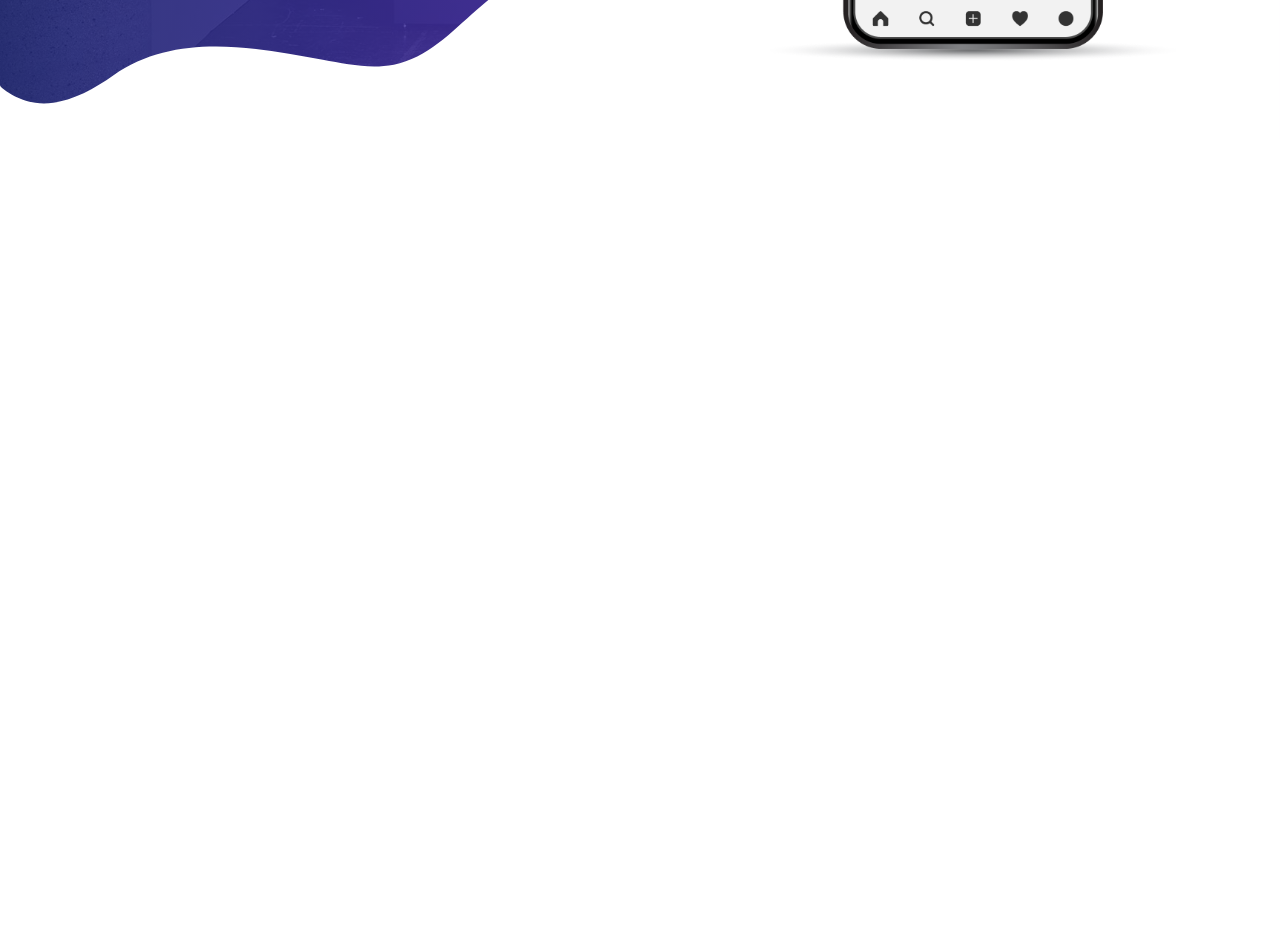
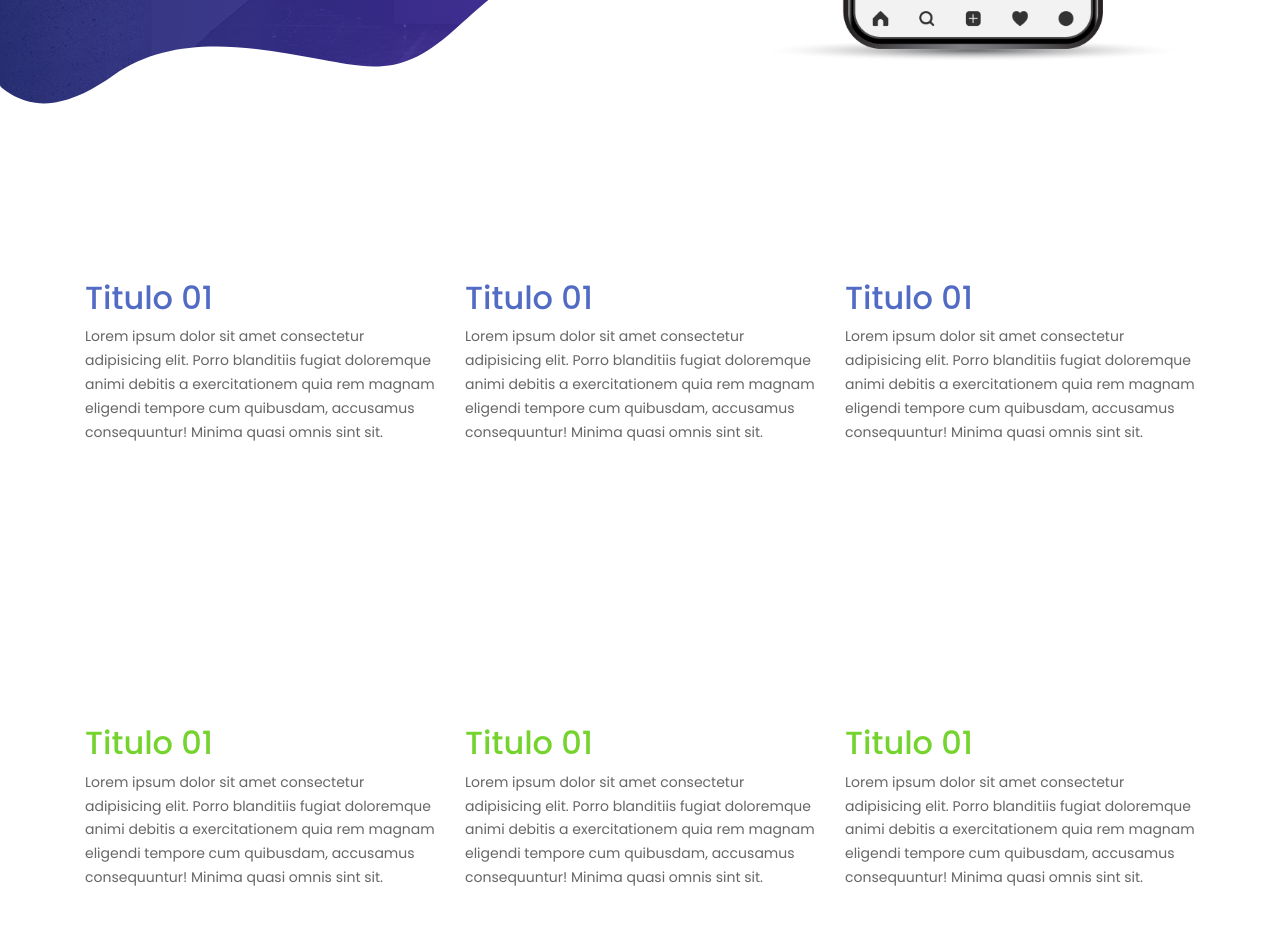
Before and after one commit to uft-qlq-menor/curso_git, a plain HTML site: page index.html in a window 1280 px wide. Shown: the part 661-1586 px from the top of the page. Before the commit the page ends 800 px from the top, so only its background shows below. Drawn offline with Linux system fonts and the light colour scheme.

Commit message:
Version colores

```diff
--- a/index.html
+++ b/index.html
@@ -22,8 +22,6 @@
 	<!-- style CSS -->
 	<link rel="stylesheet"  type="text/css" href="css/style.css">
 	<link rel="stylesheet"  type="text/css" href="css/responsive.css">
-
-
 </head>
 <body id="page">
 
@@ -131,6 +129,42 @@
             <img src="img/shape/hero-bg-shape-1.svg" alt="main-image">
         </div>
     </div>
+    <section class="section-padding">
+        <div class="container">
+            <div class="row">
+                <div class="col-lg-4">
+                    <h2 class="color-theme">Titulo  01</h2>
+                    <p>Lorem ipsum dolor sit amet consectetur adipisicing elit. Porro blanditiis fugiat doloremque animi debitis a exercitationem quia rem magnam eligendi tempore cum quibusdam, accusamus consequuntur! Minima quasi omnis sint sit.</p>
+                </div>
+                <div class="col-lg-4">
+                    <h2 class="color-theme">Titulo  01</h2>
+                    <p>Lorem ipsum dolor sit amet consectetur adipisicing elit. Porro blanditiis fugiat doloremque animi debitis a exercitationem quia rem magnam eligendi tempore cum quibusdam, accusamus consequuntur! Minima quasi omnis sint sit.</p>
+                </div>
+                <div class="col-lg-4">
+                    <h2 class="color-theme">Titulo  01</h2>
+                    <p>Lorem ipsum dolor sit amet consectetur adipisicing elit. Porro blanditiis fugiat doloremque animi debitis a exercitationem quia rem magnam eligendi tempore cum quibusdam, accusamus consequuntur! Minima quasi omnis sint sit.</p>
+                </div>
+            </div>
+        </div>
+    </section>
+    <section class="section-padding">
+        <div class="container">
+            <div class="row">
+                <div class="col-lg-4">
+                    <h2 class="color-success">Titulo  01</h2>
+                    <p>Lorem ipsum dolor sit amet consectetur adipisicing elit. Porro blanditiis fugiat doloremque animi debitis a exercitationem quia rem magnam eligendi tempore cum quibusdam, accusamus consequuntur! Minima quasi omnis sint sit.</p>
+                </div>
+                <div class="col-lg-4">
+                    <h2 class="color-success">Titulo  01</h2>
+                    <p>Lorem ipsum dolor sit amet consectetur adipisicing elit. Porro blanditiis fugiat doloremque animi debitis a exercitationem quia rem magnam eligendi tempore cum quibusdam, accusamus consequuntur! Minima quasi omnis sint sit.</p>
+                </div>
+                <div class="col-lg-4">
+                    <h2 class="color-success">Titulo  01</h2>
+                    <p>Lorem ipsum dolor sit amet consectetur adipisicing elit. Porro blanditiis fugiat doloremque animi debitis a exercitationem quia rem magnam eligendi tempore cum quibusdam, accusamus consequuntur! Minima quasi omnis sint sit.</p>
+                </div>
+            </div>
+        </div>
+    </section>
     <!-- End Main Banner  -->
 
     <div id="off-canvas-layer" class="off-canvas-layer"></div>
```
Also changed, not shown: 1 other file.
